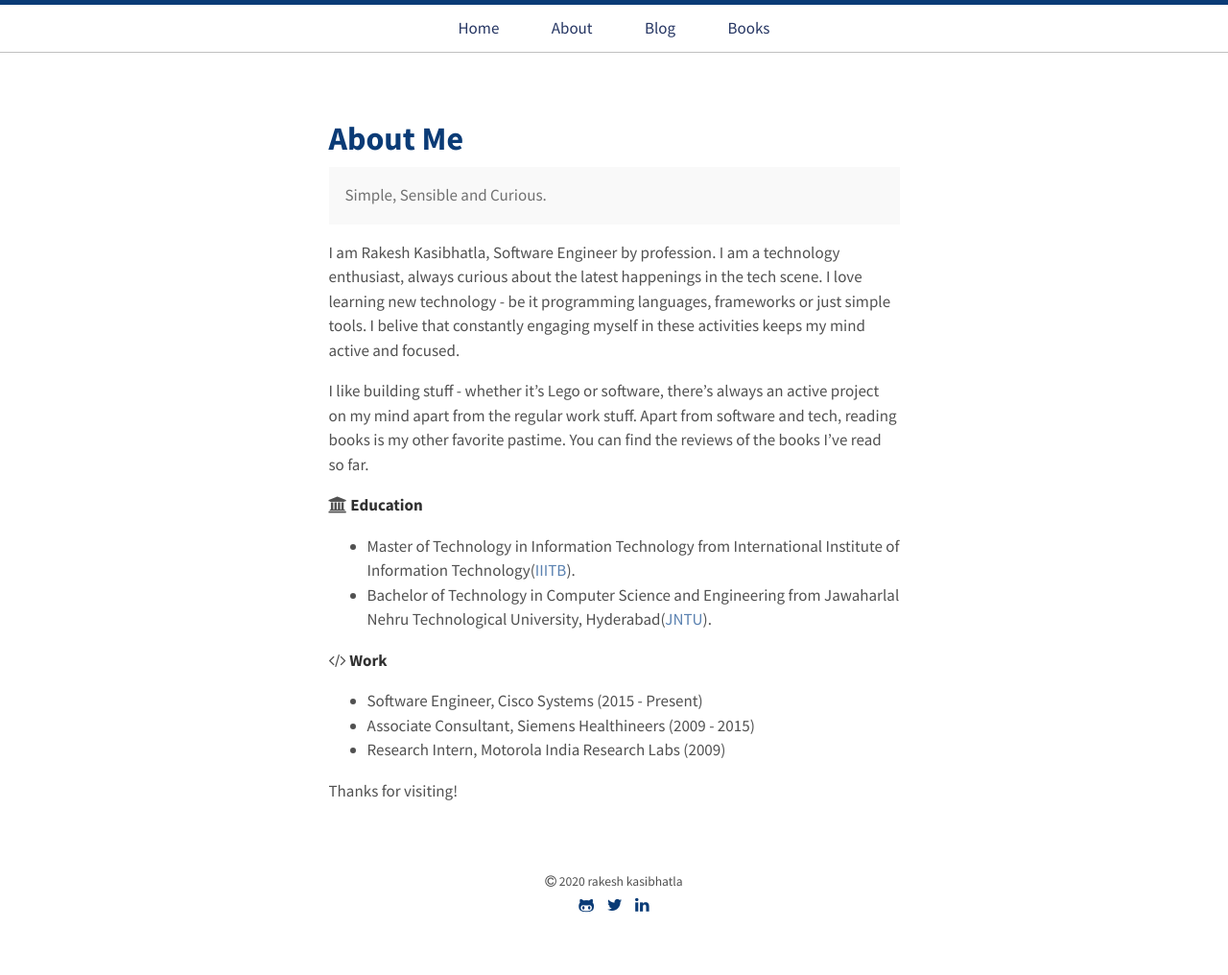
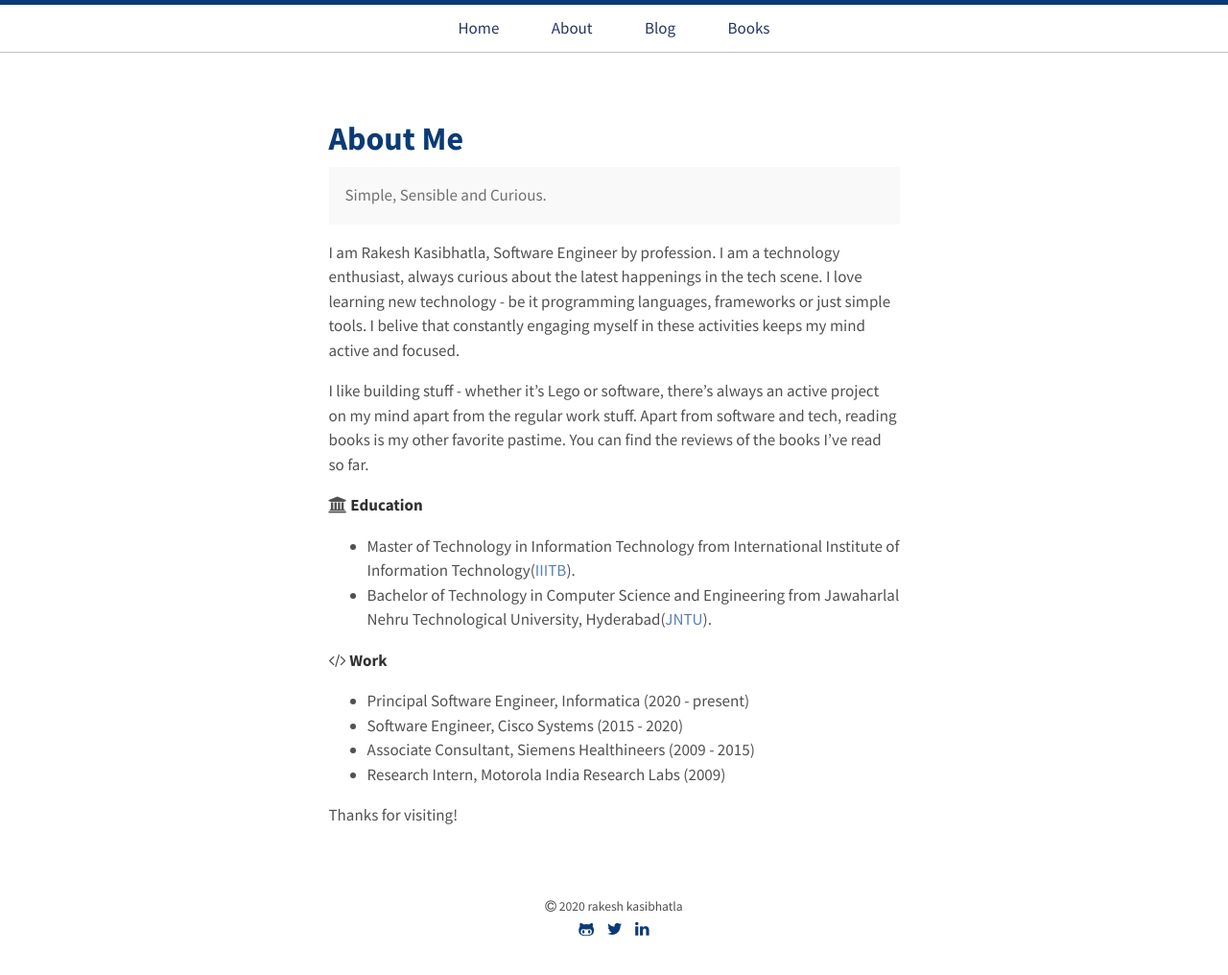
Before and after one commit to vjyrakesh/vjyrakesh.github.io, a Jekyll site: the page built from about.md, in a window 1280 px wide. Shown: the whole page at 96% size. Built offline with Jekyll 4.4.1, drawn with Linux system fonts in a browser that asks for light colours; before the commit the page ends 990 px from its top, so only the background shows below that.

Commit message:
Update job info

```diff
--- a/about.md
+++ b/about.md
@@ -17,7 +17,8 @@
 - Bachelor of Technology in Computer Science and Engineering from Jawaharlal Nehru Technological University, Hyderabad([JNTU](https://jntuh.ac.in/)).
 
 <i class="fa fa-code"></i> **Work**
-- Software Engineer, Cisco Systems (2015 - Present)
+- Principal Software Engineer, Informatica (2020 - present)
+- Software Engineer, Cisco Systems (2015 - 2020)
 - Associate Consultant, Siemens Healthineers (2009 - 2015)
 - Research Intern, Motorola India Research Labs (2009)
 
```
